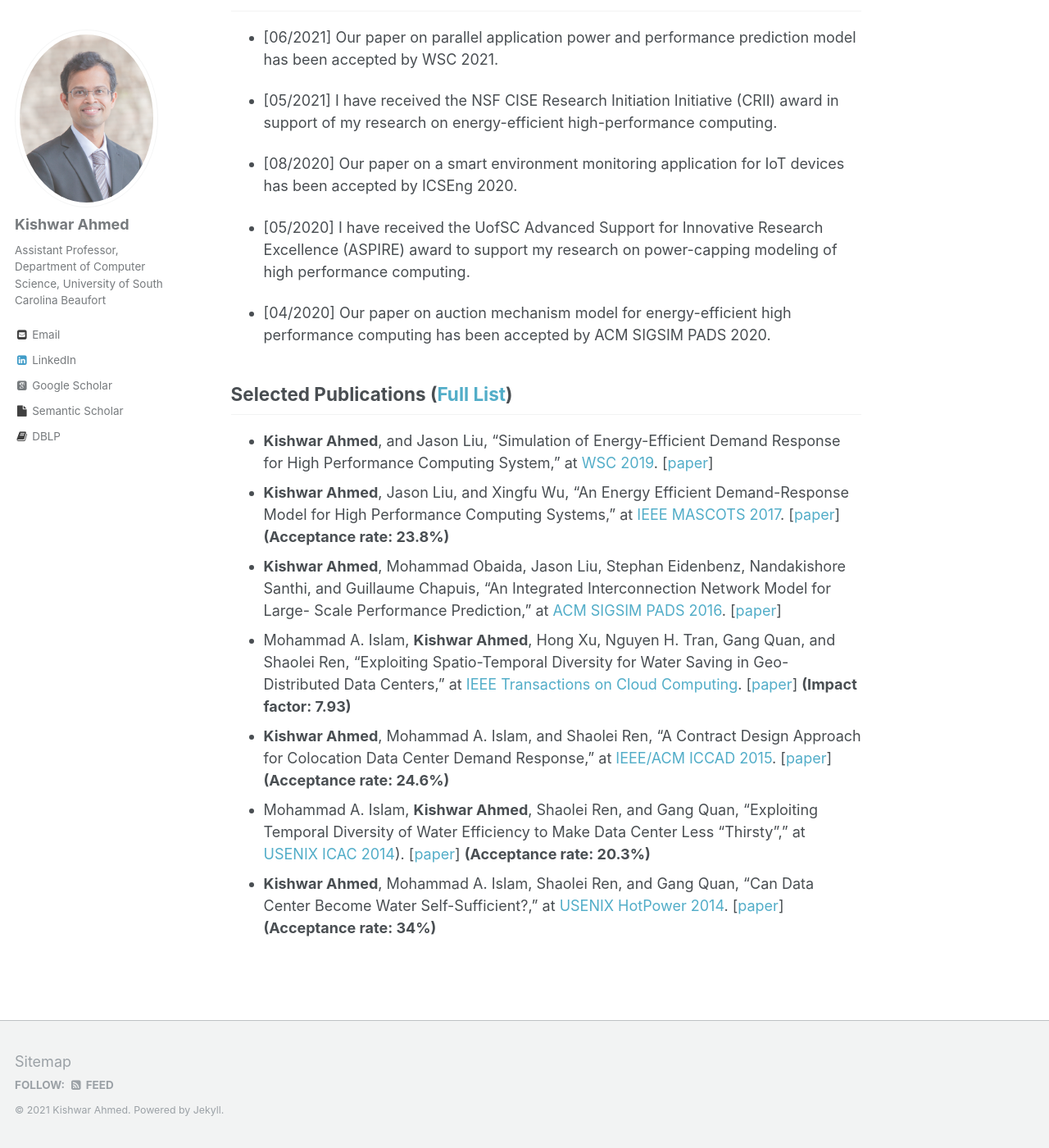
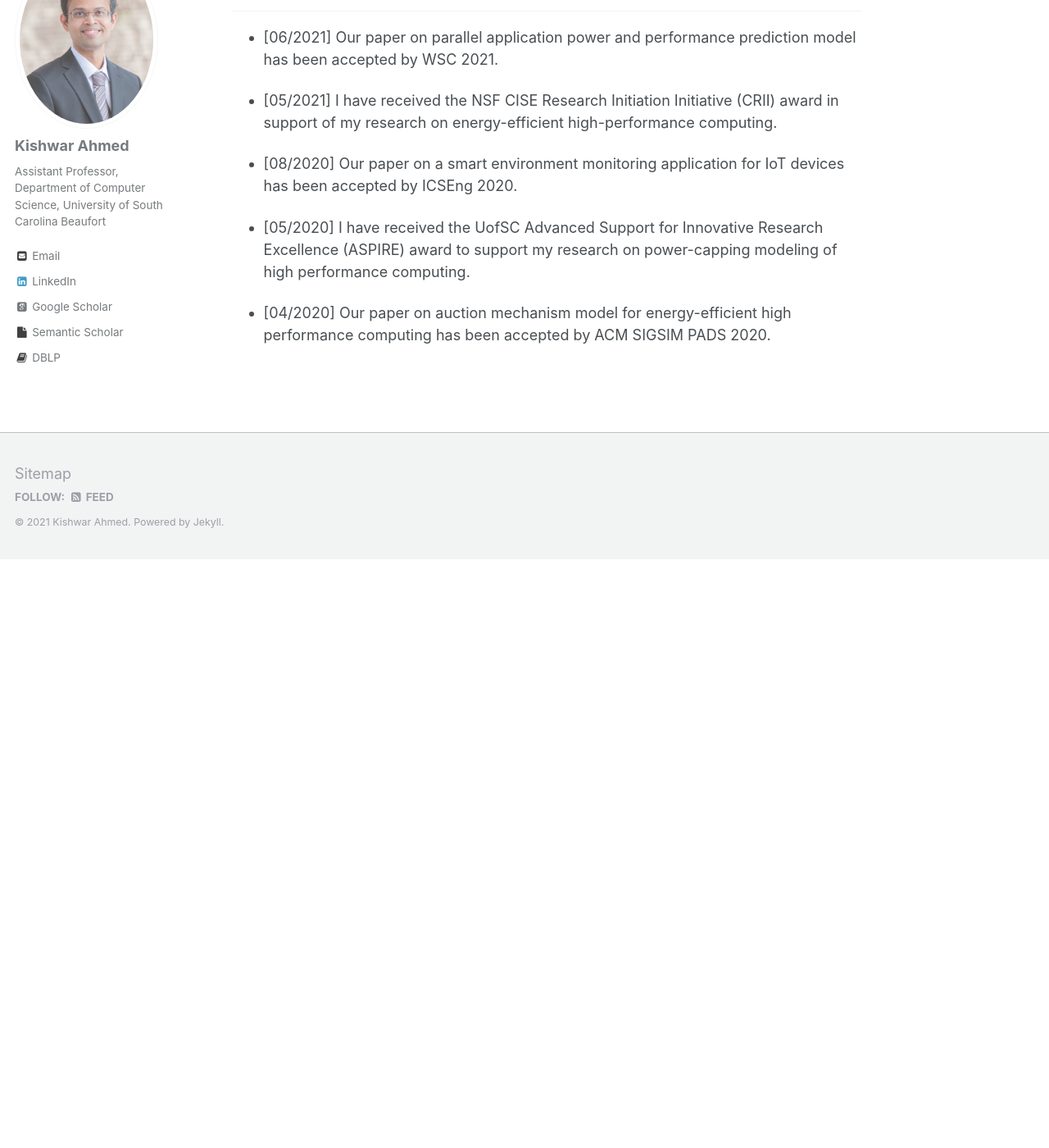
Before and after one commit to kishwarbd/kishwarbd.github.io, a Jekyll site: the page built from _pages/about.md, in a window 1280 px wide and 1400 px high, scrolled down 455 px. Shown: the whole window at 82% size. Built offline with Jekyll 4.4.1, drawn with Linux system fonts in a browser that asks for light colours; some web fonts are replaced; after the commit the page ends 1137 px from its top, so only the background shows below that.

Commit message:
minor update

```diff
--- a/_pages/about.md
+++ b/_pages/about.md
@@ -24,13 +24,3 @@ Jason Liu](https://people.cis.fiu.edu/liux/) for my dissertation. I also worked
 * [05/2020] I have received the UofSC Advanced Support for Innovative Research Excellence (ASPIRE) award to support my research on power-capping modeling of high performance computing.
 
 * [04/2020] Our paper on auction mechanism model for energy-efficient high performance computing has been accepted by ACM SIGSIM PADS 2020.
-
-
-## Selected Publications ([Full List](https://kishwarbd.github.io/publications/))
-* **Kishwar Ahmed**, and Jason Liu, “Simulation of Energy-Efficient Demand Response for High Performance Computing System,” at [WSC 2019](https://meetings2.informs.org/wordpress/wsc2019/). [[paper](https://ieeexplore.ieee.org/abstract/document/9004781)]
-*  **Kishwar Ahmed**, Jason Liu, and Xingfu Wu, “An Energy Efficient Demand-Response Model for High Performance Computing Systems,” at [IEEE MASCOTS 2017](https://mascots2017.cs.ucalgary.ca/). [[paper](https://ieeexplore.ieee.org/document/8107444/)] **(Acceptance rate: 23.8%)**
-* **Kishwar Ahmed**, Mohammad Obaida, Jason Liu, Stephan Eidenbenz, Nandakishore Santhi, and Guillaume Chapuis, “An Integrated Interconnection Network Model for Large- Scale Performance Prediction,” at [ACM SIGSIM PADS 2016](https://www.acm-sigsim-pads.org/). [[paper](https://dl.acm.org/citation.cfm?id=2901396)]
-* Mohammad A. Islam, **Kishwar Ahmed**, Hong Xu, Nguyen H. Tran, Gang Quan, and Shaolei Ren, “Exploiting Spatio-Temporal Diversity for Water Saving in Geo-Distributed Data Centers,” at [IEEE Transactions on Cloud Computing](https://www.computer.org/web/tcc). [[paper](https://ieeexplore.ieee.org/document/7420641/)] **(Impact factor: 7.93)**
-* **Kishwar Ahmed**, Mohammad A. Islam, and Shaolei Ren, “A Contract Design Approach for Colocation Data Center Demand Response,” at [IEEE/ACM ICCAD 2015](https://iccad.com/). [[paper](https://ieeexplore.ieee.org/document/7372629/)] **(Acceptance rate: 24.6%)**
-* Mohammad A. Islam, **Kishwar Ahmed**, Shaolei Ren, and Gang Quan, “Exploiting Temporal Diversity of Water Efficiency to Make Data Center Less “Thirsty”,” at [USENIX ICAC 2014](https://www.usenix.org/conference/icac14)). [[paper](https://www.usenix.org/node/183093)] **(Acceptance rate: 20.3%)**
-* **Kishwar Ahmed**, Mohammad A. Islam, Shaolei Ren, and Gang Quan, “Can Data Center Become Water Self-Sufficient?,” at [USENIX HotPower 2014](https://www.usenix.org/conference/hotpower14). [[paper](https://www.usenix.org/conference/hotpower14/technical-sessions/presentation/can-data-center-become-water-self-sufficient)] **(Acceptance rate: 34%)**
```
